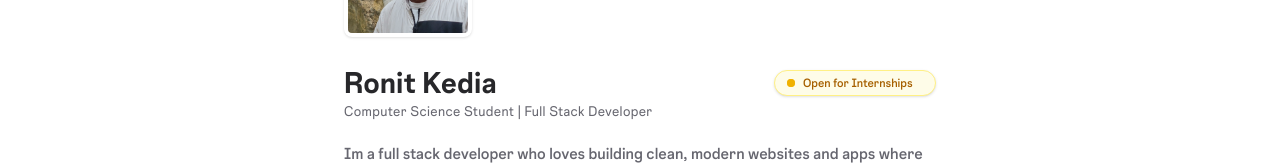
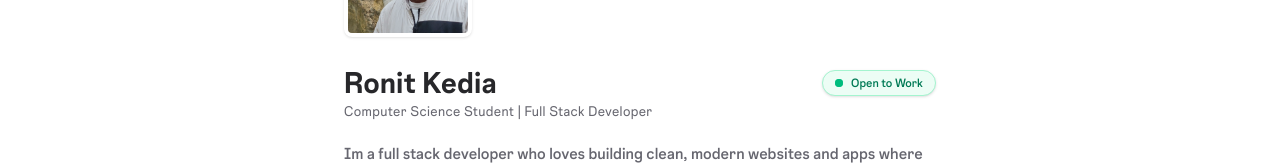
Before and after one commit to ronitk21/crazyfolio, a Next.js app: page / in a window 1280 px wide. Shown: the part 231-396 px from the top of the page. Built offline with nearby package versions, Linux system fonts and the light colour scheme.

Commit message:
refactor: simplify LayoutTextFlip component by removing dynamic status and animations

```diff
--- a/src/components/ui/layout-text-flip.tsx
+++ b/src/components/ui/layout-text-flip.tsx
@@ -1,80 +1,18 @@
 'use client';
 
-import { cn } from '@/lib/utils';
-import { AnimatePresence, motion } from 'motion/react';
-import { useEffect, useState } from 'react';
-
-export const LayoutTextFlip = ({ duration = 3000 }: { duration?: number }) => {
-  const [currentIndex, setCurrentIndex] = useState(0);
-
-  const statuses = [
-    { text: 'Available for Freelance', color: 'emerald' },
-    { text: 'Open for Internships', color: 'yellow' },
-  ];
-
-  useEffect(() => {
-    const interval = setInterval(() => {
-      setCurrentIndex((prevIndex) => (prevIndex + 1) % statuses.length);
-    }, duration);
-
-    return () => clearInterval(interval);
-  }, [duration]);
-
-  const currentStatus = statuses[currentIndex];
-  const isGreen = currentStatus.color === 'emerald';
-
+export const LayoutTextFlip = () => {
   return (
-    <span
-      className={cn(
-        'inline-flex items-center gap-1.5 overflow-hidden rounded-full border px-2 py-0.5 shadow-sm transition-colors duration-500 sm:gap-2 sm:px-3',
-        isGreen
-          ? 'border-emerald-200 bg-emerald-50 dark:border-emerald-900/50 dark:bg-emerald-950/50'
-          : 'border-yellow-200 bg-yellow-50 dark:border-yellow-900/50 dark:bg-yellow-950/50'
-      )}
-    >
-      {/* Fixed Pulsating Circle - shrink-0 ensures it stays put */}
-      <span className={cn('relative flex h-1.5 w-1.5 shrink-0 sm:h-2 sm:w-2')}>
-        <span
-          className={cn(
-            'absolute inline-flex h-full w-full animate-ping rounded-full opacity-75',
-            isGreen ? 'bg-emerald-500' : 'bg-yellow-500'
-          )}
-        ></span>
-        <span
-          className={cn(
-            'relative inline-flex h-1.5 w-1.5 rounded-full sm:h-2 sm:w-2',
-            isGreen ? 'bg-emerald-500' : 'bg-yellow-500'
-          )}
-        ></span>
+    <span className="inline-flex items-center gap-2 rounded-full border border-emerald-200 bg-emerald-50 px-3 py-1 shadow-sm dark:border-emerald-900/50 dark:bg-emerald-950/50">
+      {/* Pulsating Circle */}
+      <span className="relative flex h-2 w-2 shrink-0">
+        <span className="absolute inline-flex h-full w-full animate-ping rounded-full bg-emerald-500 opacity-75"></span>
+        <span className="relative inline-flex h-2 w-2 rounded-full bg-emerald-500"></span>
       </span>
 
-      {/* Fixed-width wrapper for the text to prevent shifting the circle */}
-      <div className="relative flex items-center sm:h-5 sm:w-[120px]">
-        <AnimatePresence mode="popLayout">
-          <motion.span
-            key={currentIndex}
-            initial={{ y: -15, filter: 'blur(4px)', opacity: 0 }}
-            animate={{
-              y: 0,
-              filter: 'blur(0px)',
-              opacity: 1,
-            }}
-            exit={{ y: 15, filter: 'blur(4px)', opacity: 0 }}
-            transition={{
-              duration: 0.4,
-              ease: 'easeInOut',
-            }}
-            className={cn(
-              'absolute inline-block text-[10px] font-medium whitespace-nowrap sm:text-xs',
-              isGreen
-                ? 'text-emerald-700 dark:text-emerald-400'
-                : 'text-yellow-700 dark:text-yellow-400'
-            )}
-          >
-            {currentStatus.text}
-          </motion.span>
-        </AnimatePresence>
-      </div>
+      {/* Text */}
+      <span className="text-xs font-medium text-emerald-700 dark:text-emerald-400">
+        Open to Work
+      </span>
     </span>
   );
 };
```
